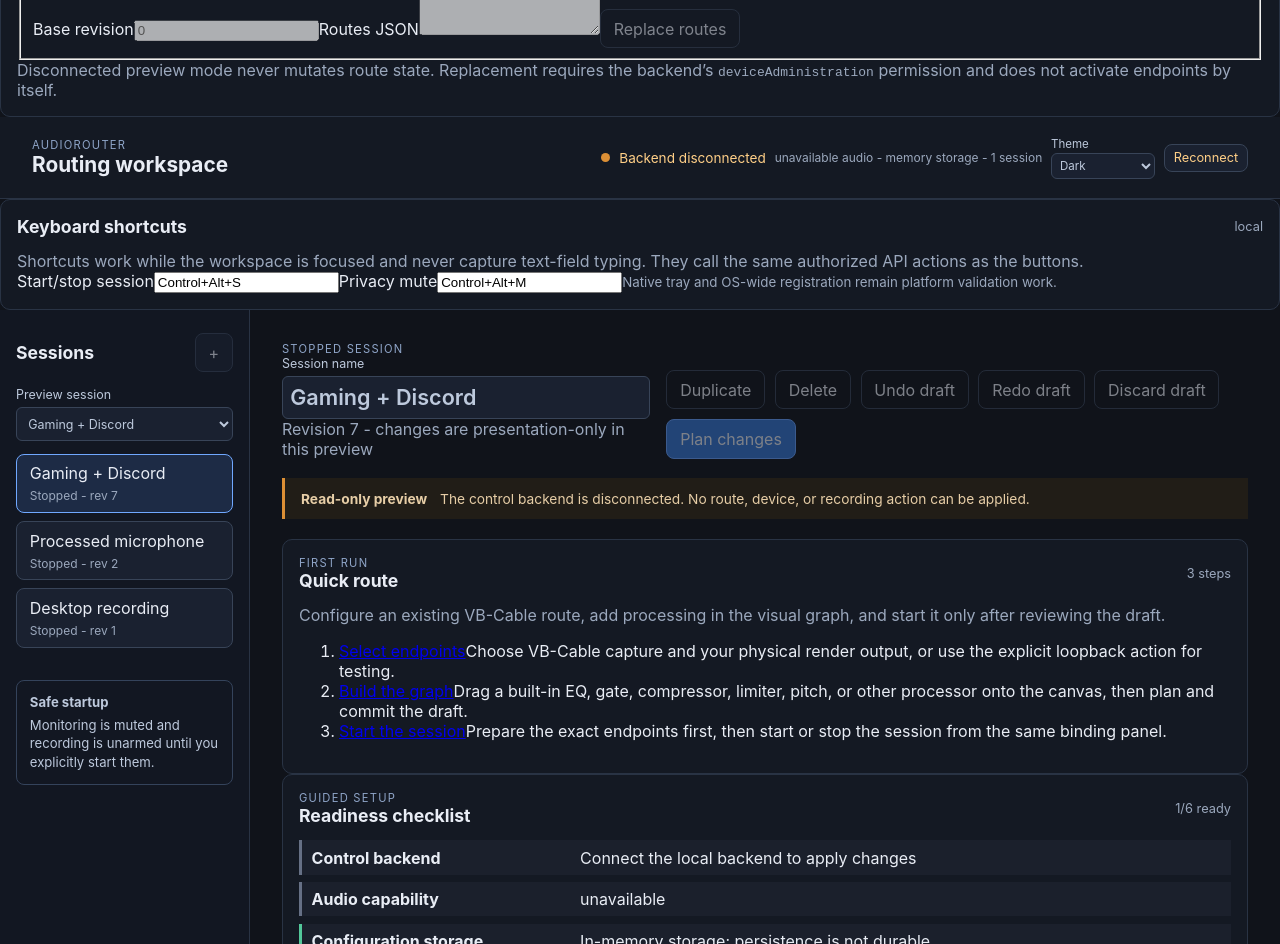
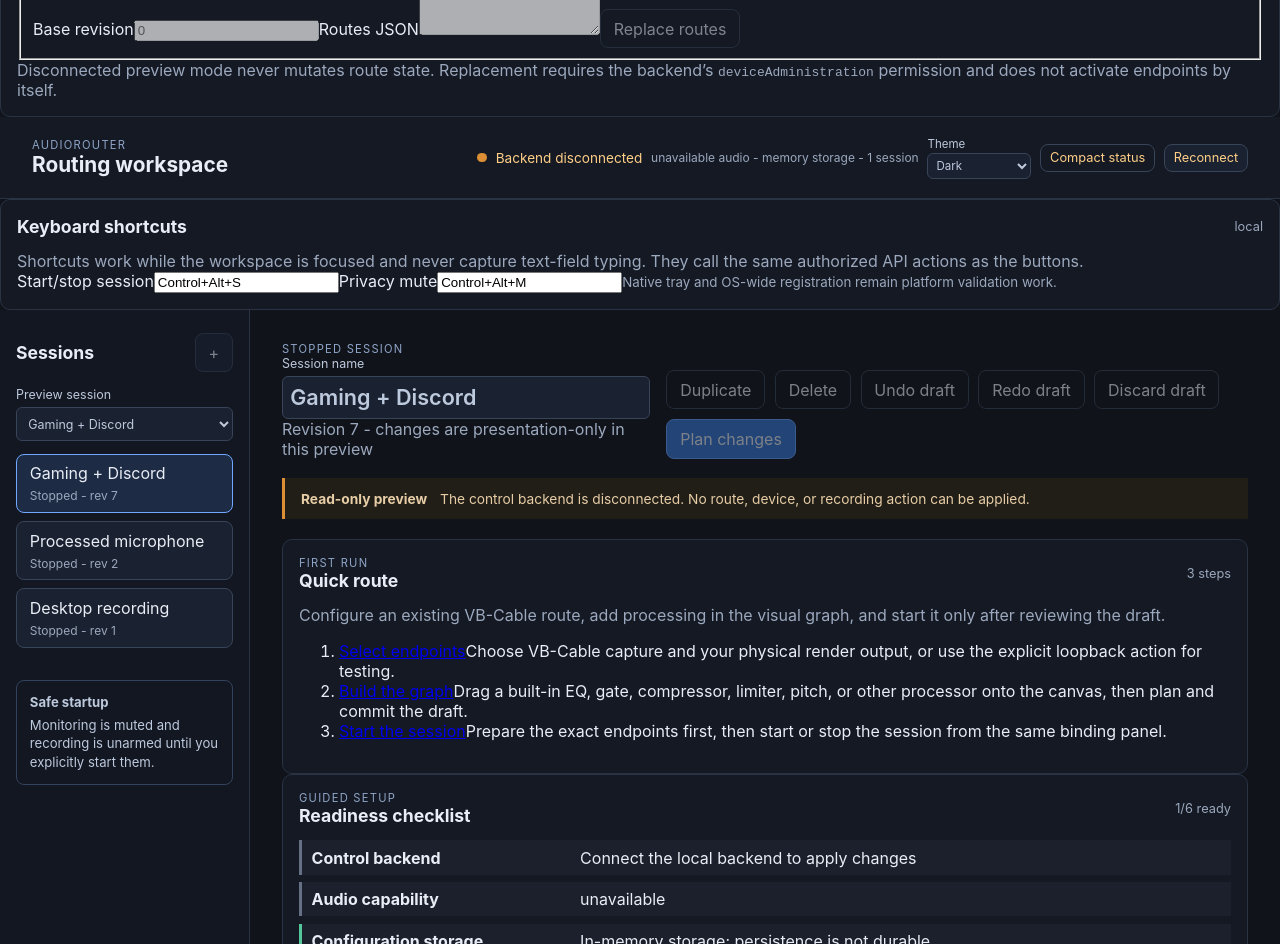
Before and after one commit to MrDesjardins/audiorouter, a React (Vite) app in the folder ui/: page / in a window 1280 px wide. Shown: the part 780-1724 px from the top of the page. Built offline with nearby package versions, Linux system fonts and the light colour scheme.

Commit message:
ui: add compact route status view

```diff
--- a/ui/src/App.tsx
+++ b/ui/src/App.tsx
@@ -9,7 +9,7 @@ import { recordDraft, redoDraft as redoDraftHistory, undoDraft as undoDraftHisto
 import { templateSession, type TemplateId } from "./templates";
 import { filterLibraryEntries, libraryEntries, libraryEntryAccessibleLabel } from "./library";
 import { nodePortLabels, nodeStateLabel, routeLatencyText, routeNodeLabels } from "./graphView";
-import { readShortcuts, readTheme, writeShortcuts, writeTheme, type ThemeMode } from "./preferences";
+import { readCompactStatus, readShortcuts, readTheme, writeCompactStatus, writeShortcuts, writeTheme, type ThemeMode } from "./preferences";
 import { defaultShortcutBinding, isEditableShortcutTarget, shortcutConflicts, shortcutFromKeyboardEvent, type ShortcutAction, type ShortcutBinding } from "./shortcuts";
 import { ApplicationIdentityPanel } from "./ApplicationIdentityPanel";
 import { setupChecklist } from "./setup";
@@ -544,6 +544,7 @@ function AppContent({ backend = defaultBackend }: { backend?: UiBackend } = {})
   const [presets, setPresets] = useState<import("@audiorouter/contracts").DiscoveryDocument["presets"] | null>(null);
   const [presetError, setPresetError] = useState<string | null>(null);
   const [theme, setTheme] = useState<ThemeMode>(() => readTheme(typeof window === "undefined" ? null : window.localStorage));
+  const [compactStatus, setCompactStatus] = useState(() => readCompactStatus(typeof window === "undefined" ? null : window.localStorage));
   const [shortcuts, setShortcuts] = useState<ShortcutBinding>(() => readShortcuts(typeof window === "undefined" ? null : window.localStorage, defaultShortcutBinding));
   const [shortcutMessage, setShortcutMessage] = useState<string | null>(null);
   const [connectionSource, setConnectionSource] = useState("");
@@ -574,6 +575,7 @@ function AppContent({ backend = defaultBackend }: { backend?: UiBackend } = {})
   };
   const snapshot = snapshotState.snapshot;
   useEffect(() => { writeTheme(typeof window === "undefined" ? null : window.localStorage, theme); }, [theme]);
+  useEffect(() => { writeCompactStatus(typeof window === "undefined" ? null : window.localStorage, compactStatus); }, [compactStatus]);
   useEffect(() => { writeShortcuts(typeof window === "undefined" ? null : window.localStorage, shortcuts); }, [shortcuts]);
   useEffect(() => { if (snapshot) setPrivacyMuted(snapshot.status.privacyMute.muted); }, [snapshot]);
   const availableSessions = mergeSessionInventory(listedSessions, snapshot?.session ?? null, createdSessions);
@@ -840,8 +842,9 @@ function AppContent({ backend = defaultBackend }: { backend?: UiBackend } = {})
   const duplicateSelectedNode = () => { try { const next = duplicateDraftNode(draft, selectedNode.id); const copy = next.nodes[next.nodes.length - 1]; recordDraftChange(next); setSelectedNodeId(copy.id); setActionMessage(`${copy.name} added to the draft without connections. Review and plan the changes before committing.`); } catch (error) { setActionMessage(formatUiError(error, "Unable to duplicate node.")); } };
   const applyTemplate = () => { const next = templateSession(selectedTemplate); recordDraftChange({ ...next, id: draft.id, revision: draft.revision }); setSelectedNodeId(next.nodes[0]?.id ?? ""); setActionMessage("Template loaded into the draft. Review device bindings and plan the changes before committing."); };
   const lifecycleActions = <section className="panel lifecycle-panel" aria-labelledby="lifecycle-heading"><h2 id="lifecycle-heading">Session lifecycle</h2><p className="muted">Starting a session uses the shared authorized backend lifecycle API.</p><button type="button" className="secondary" onClick={() => void (sessionRunning ? stopSession() : startSession())} disabled={!backend.connected}>{sessionRunning ? "Stop session" : "Start session"}</button></section>;
-  return <PluginParameterContext.Provider value={{ parameters: pluginParameters, error: pluginParameterError }}><div className={`app-shell theme-${theme}`}>{lifecycleActions}<RecorderActions backend={backend} sessionId={session.id} connected={backend.connected} /><RecordingActions recordings={recordings} connected={backend.connected} onRename={renameRecording} onReveal={revealRecording} onRecycle={recycleRecording} /><VirtualDeviceLifecyclePanel backend={backend} /><VirtualRoutePanel backend={backend} />
-    <header className="topbar"><div><p className="eyebrow">AudioRouter</p><h1>Routing workspace</h1></div><div className="status-cluster" aria-live="polite"><span className={`status-dot${backend.connected ? "" : " disconnected"}`} aria-hidden="true" /><span>{connectionLabel}</span><span className="status-detail">{statusSummary}</span><label className="theme-picker">Theme<select aria-label="Color theme" value={theme} onChange={(event) => setTheme(event.target.value as ThemeMode)}><option value="dark">Dark</option><option value="light">Light</option><option value="high-contrast">High contrast</option></select></label><button type="button" onClick={refresh}>Reconnect</button></div></header>
+  return <PluginParameterContext.Provider value={{ parameters: pluginParameters, error: pluginParameterError }}><div className={`app-shell theme-${theme}${compactStatus ? " compact-status" : ""}`}>{lifecycleActions}<RecorderActions backend={backend} sessionId={session.id} connected={backend.connected} /><RecordingActions recordings={recordings} connected={backend.connected} onRename={renameRecording} onReveal={revealRecording} onRecycle={recycleRecording} /><VirtualDeviceLifecyclePanel backend={backend} /><VirtualRoutePanel backend={backend} />
+    <header className="topbar"><div><p className="eyebrow">AudioRouter</p><h1>Routing workspace</h1></div><div className="status-cluster" aria-live="polite"><span className={`status-dot${backend.connected ? "" : " disconnected"}`} aria-hidden="true" /><span>{connectionLabel}</span><span className="status-detail">{statusSummary}</span><label className="theme-picker">Theme<select aria-label="Color theme" value={theme} onChange={(event) => setTheme(event.target.value as ThemeMode)}><option value="dark">Dark</option><option value="light">Light</option><option value="high-contrast">High contrast</option></select></label><button type="button" className="secondary" aria-pressed={compactStatus} onClick={() => setCompactStatus((current) => !current)}>{compactStatus ? "Full workspace" : "Compact status"}</button><button type="button" onClick={refresh}>Reconnect</button></div></header>
+    {compactStatus && <section className="compact-status-panel" aria-label="Compact route status"><div><p className="eyebrow">Compact route status</p><strong>{session.name}</strong><p className="muted">{statusSummary}</p></div><button type="button" onClick={() => void (sessionRunning ? stopSession() : startSession())} disabled={!backend.connected}>{sessionRunning ? "Stop session" : "Start session"}</button><button type="button" className="secondary" aria-pressed={privacyMuted} onClick={() => void togglePrivacyMute()} disabled={!backend.connected}>{privacyMuted ? "Privacy mute enabled" : "Enable privacy mute"}</button></section>}
       <section className="panel shortcut-panel" aria-labelledby="shortcut-heading"><div className="section-heading"><h2 id="shortcut-heading">Keyboard shortcuts</h2><span className="badge">local</span></div><p className="muted">Shortcuts work while the workspace is focused and never capture text-field typing. They call the same authorized API actions as the buttons.</p><label>Start/stop session<input aria-label="Start or stop session shortcut" value={shortcuts.sessionToggle} readOnly onKeyDown={(event) => captureShortcut("sessionToggle", event)} /></label><label>Privacy mute<input aria-label="Privacy mute shortcut" value={shortcuts.privacyMute} readOnly onKeyDown={(event) => captureShortcut("privacyMute", event)} /></label>{shortcutMessage && <p className="muted" role="alert">{shortcutMessage}</p>}<small>Native tray and OS-wide registration remain platform validation work.</small></section>
       <div className="workspace-grid"><aside className="sidebar" aria-label="Sessions"><div className="section-heading"><h2>Sessions</h2><button type="button" aria-label="Create session" onClick={() => void createSession()} disabled={!backend.connected} title="Session creation requires the connected backend">+</button></div>{sessionInventoryError && <p className="muted" role="status">Session inventory unavailable: {sessionInventoryError}</p>}<label className="session-picker">Preview session<select value={session.id} onChange={(event) => setSelectedSessionId(event.target.value)}>{availableSessions.map((item) => <option key={item.id} value={item.id}>{item.name}</option>)}</select></label>{availableSessions.map((item) => { const running = snapshot?.status.activeSessionIds.includes(item.id) ?? false; return <button type="button" key={item.id} className={`session-item${item.id === session.id ? " selected" : ""}`} aria-current={item.id === session.id ? "true" : undefined} onClick={() => setSelectedSessionId(item.id)}><span>{item.name}</span><small>{running ? "Running" : "Stopped"} - rev {item.revision}</small></button>; })}<div className="sidebar-note"><strong>Safe startup</strong><p>Monitoring is muted and recording is unarmed until you explicitly start them.</p></div></aside>
       <main className="main-content"><section className="workspace-title"><div><p className="eyebrow">{sessionRunning ? "Running session" : "Stopped session"}</p><label className="session-name">Session name<input value={draft.name} maxLength={120} disabled={!backend.connected} onChange={(event) => changeSessionName(event.target.value)} /></label><p className="muted">Revision {session.revision} - {backend.connected ? "draft changes require plan and commit" : "changes are presentation-only in this preview"}</p></div><div className="actions"><button type="button" className="secondary" onClick={() => void duplicateSession()} disabled={!backend.connected}>Duplicate</button><button type="button" className="secondary" onClick={() => void deleteSession()} disabled={!backend.connected}>Delete</button><button type="button" className="secondary" onClick={undoDraft} disabled={!backend.connected || draftHistory.past.length === 0}>Undo draft</button><button type="button" className="secondary" onClick={redoDraft} disabled={!backend.connected || draftHistory.future.length === 0}>Redo draft</button><button type="button" className="secondary" onClick={() => { setDraft(session); setDraftHistory({ past: [], future: [] }); setActionMessage("Draft discarded."); }} disabled={!backend.connected}>Discard draft</button><button type="button" className="primary" onClick={() => void planChanges()} disabled={!backend.connected}>Plan changes</button></div></section>
--- a/ui/src/preferences.ts
+++ b/ui/src/preferences.ts
@@ -3,6 +3,15 @@ import type { ShortcutBinding } from "./shortcuts";
 
 const THEME_KEY = "audiorouter.ui.theme";
 const SHORTCUT_KEY = "audiorouter.ui.shortcuts";
+const COMPACT_STATUS_KEY = "audiorouter.ui.compact-status";
+
+export function readCompactStatus(storage: Pick<Storage, "getItem"> | null): boolean {
+  try { return storage?.getItem(COMPACT_STATUS_KEY) === "true"; } catch { return false; }
+}
+
+export function writeCompactStatus(storage: Pick<Storage, "setItem"> | null, enabled: boolean): void {
+  try { storage?.setItem(COMPACT_STATUS_KEY, String(enabled)); } catch { /* Optional presentation preference. */ }
+}
 
 export function readTheme(storage: Pick<Storage, "getItem"> | null): ThemeMode {
   const value = storage?.getItem(THEME_KEY);
--- a/ui/src/styles.css
+++ b/ui/src/styles.css
@@ -8,6 +8,9 @@ button:hover, button:focus-visible { border-color: #70a8ff; outline: 2px solid #
 h1, h2, h3, p { margin: 0; } h1 { font-size: 1.3rem; } h2 { font-size: 1.1rem; } h3 { font-size: 1rem; }
 .eyebrow, .node-kind { color: #8fa5c8; font-size: .7rem; letter-spacing: .11em; text-transform: uppercase; } .muted, .node-card p, small { color: #9ba8bd; }
 .status-cluster { display: flex; flex-wrap: wrap; align-items: center; gap: .55rem; min-width: 0; color: #ffcf87; font-size: .85rem; } .status-detail { color: #9ba8bd; font-size: .75rem; overflow-wrap: anywhere; } .status-dot { flex: 0 0 auto; width: .6rem; height: .6rem; border-radius: 50%; background: #dc8f35; } .status-cluster button { padding: .35rem .55rem; font-size: .8rem; }
+.compact-status-panel { display: flex; align-items: center; justify-content: space-between; gap: 1rem; max-width: 1250px; margin: 1rem auto 0; padding: .85rem 1rem; border: 1px solid #4b6388; border-radius: 10px; background: #182337; }
+.compact-status-panel > div { min-width: 0; } .compact-status-panel strong, .compact-status-panel .muted { overflow-wrap: anywhere; }
+.compact-status-panel .eyebrow { margin-bottom: .2rem; } .compact-status-panel .muted { margin-top: .25rem; font-size: .8rem; }
 .workspace-grid { display: grid; grid-template-columns: 250px minmax(0, 1fr); min-height: calc(100vh - 82px); }
 .session-name { display: grid; gap: .3rem; color: #bdc9dc; font-size: .78rem; max-width: 28rem; }
 .session-name input { border: 1px solid #384458; border-radius: 6px; color: inherit; background: #1a2130; padding: .45rem; font: inherit; font-size: 1.35rem; font-weight: 600; }
@@ -71,7 +74,10 @@ h1, h2, h3, p { margin: 0; } h1 { font-size: 1.3rem; } h2 { font-size: 1.1rem; }
 .theme-light button, .theme-light .session-name input, .theme-light .session-picker select, .theme-light .recording-search input, .theme-light .theme-picker select { color: #172033; background: #edf1f6; border-color: #8b9ab0; }
 .theme-light .node-card { background: #f5f7fa; border-color: #8b9ab0; }
 .theme-light .muted, .theme-light .node-card p, .theme-light small, .theme-light .status-detail { color: #4b5b73; }
+.theme-light .compact-status-panel { background: #e5edf8; border-color: #7186a3; }
 .theme-high-contrast { color: #fff; background: #000; }
 .theme-high-contrast .topbar, .theme-high-contrast .sidebar, .theme-high-contrast .canvas-panel, .theme-high-contrast .panel, .theme-high-contrast .node-card { background: #000; border-color: #fff; }
 .theme-high-contrast button, .theme-high-contrast input, .theme-high-contrast select { color: #fff; background: #000; border-color: #fff; }
 .theme-high-contrast .muted, .theme-high-contrast .node-card p, .theme-high-contrast small, .theme-high-contrast .status-detail { color: #fff; }
+.theme-high-contrast .compact-status-panel { background: #000; border-color: #fff; }
+@media (max-width: 760px) { .compact-status-panel { align-items: flex-start; flex-direction: column; margin: 1rem; } }
```
Also changed, not shown: 2 other files (tests, documents, lock files or other folders).
